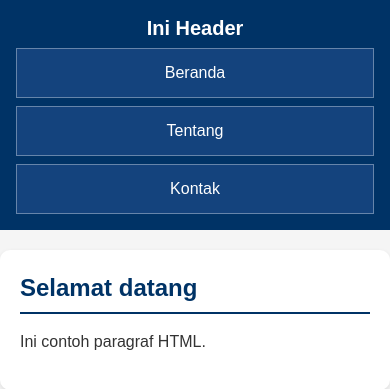
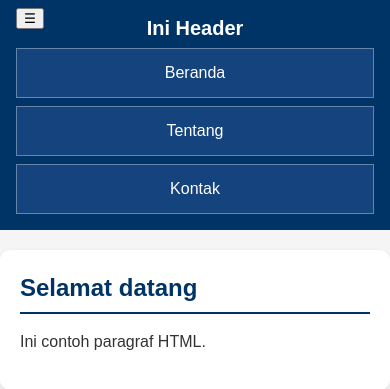
Before and after one commit to 2511500084-PWD-GBD1J-25260/2511500084-PWD-GB1J-2526, a PHP site: page /pertemuan-05/index.html in a window 390 px wide. Shown: the top 389 px of the page. Run offline with PHP 8.4, Linux system fonts and the light colour scheme.

Commit message:
class menu-toggle mobile

```diff
--- a/pertemuan-05/style.css
+++ b/pertemuan-05/style.css
@@ -167,16 +167,14 @@ header li a {
       background-color: #cc04a1;
       transform: translateY(1px);
     }
-    .menu-toggle {
-      display: none;
-      background: none;
-      border: none;
-      color: #fff;
-      font-size: 28px;
-      cursor: pointer;
-    }
+    @media (max-width: 600px) {
+      .menu-toggle {
+        display: block;
+        position: absolute;
+        left: 16px;
+        top: 8px;
+      }
 
-    @media (Max-width: 600px) {
       header {
         padding: 16px;
         position: sticky;
```
